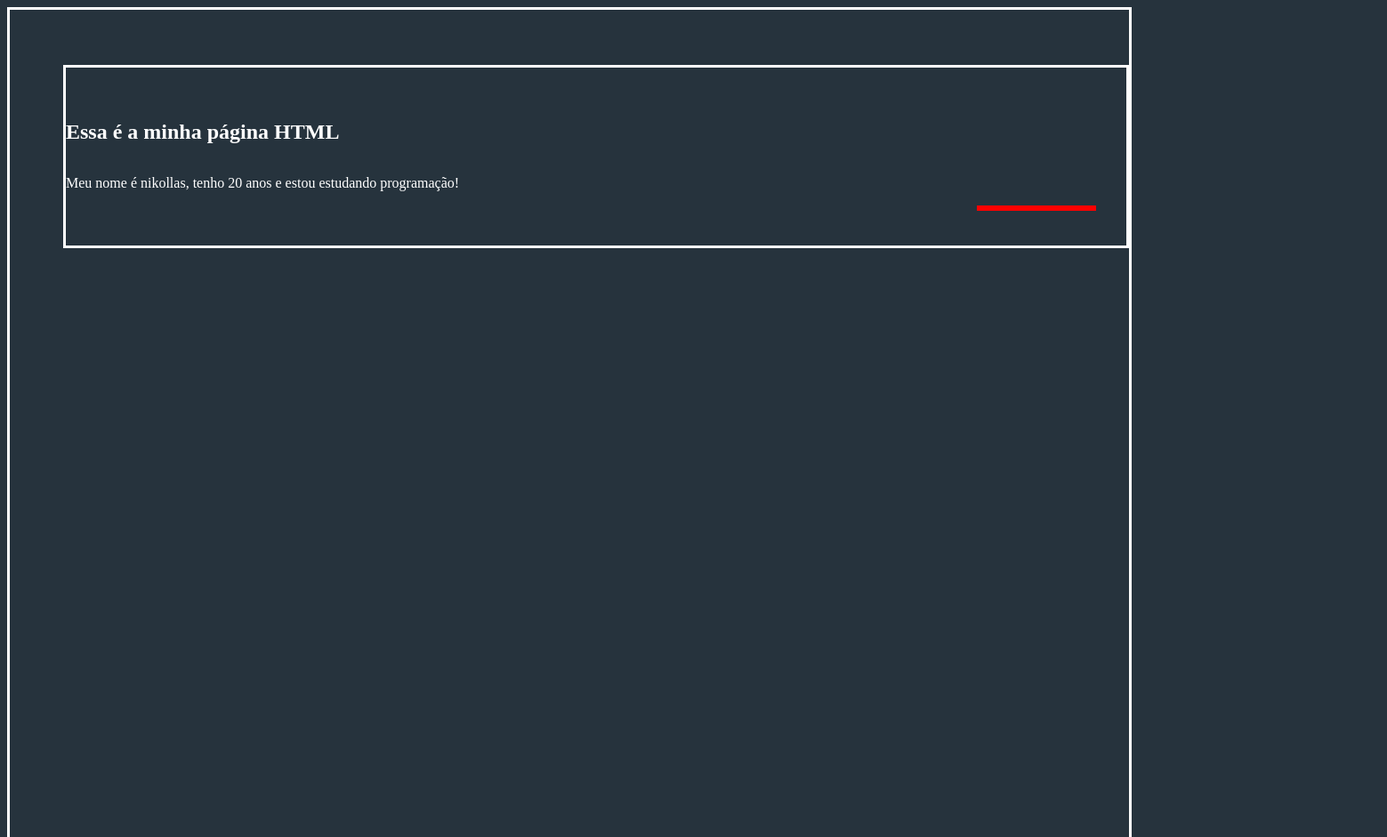
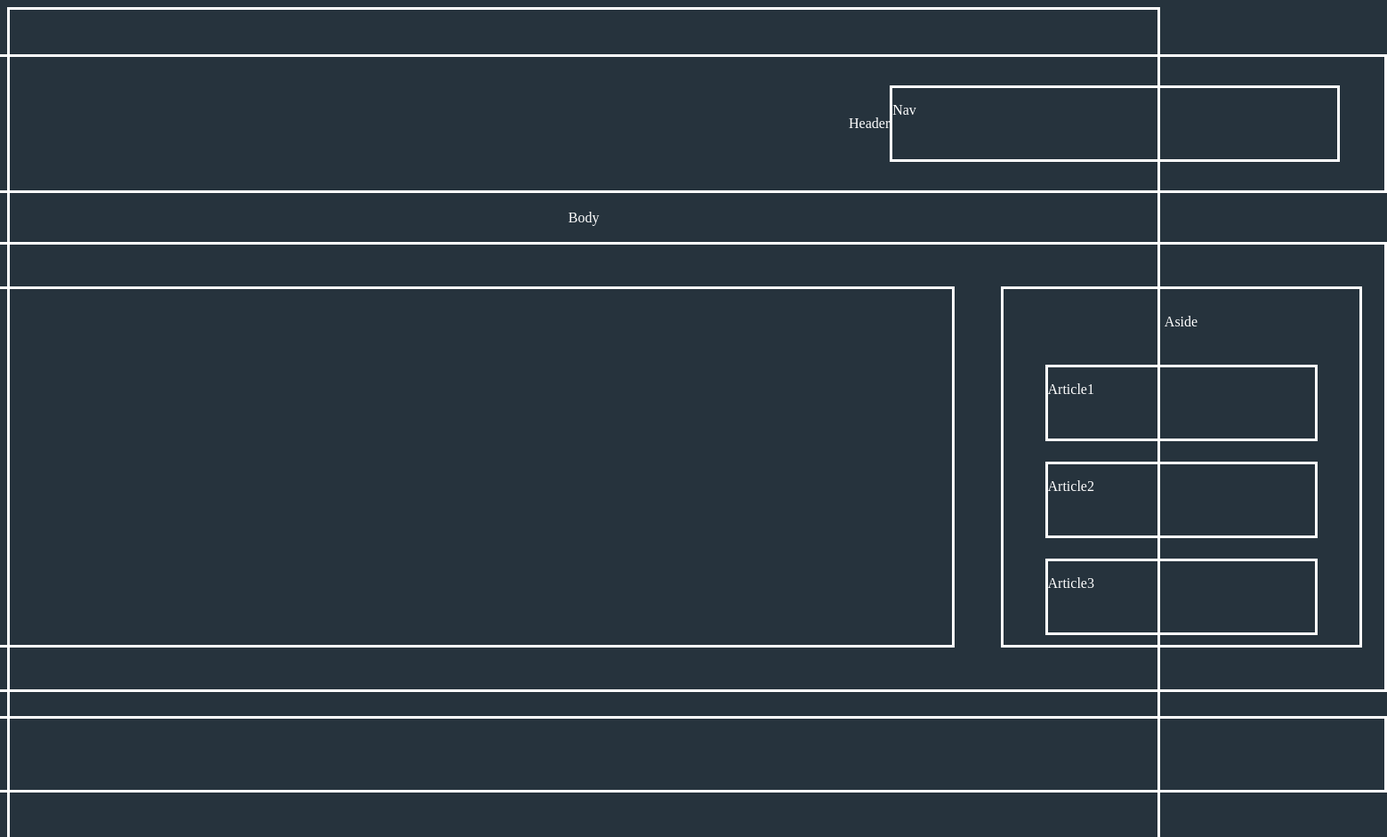
Before and after one commit to nikollas-dh/Aula_HTML, a plain HTML site: page index.html in a window 1280 px wide. Shown: the top 941 px of the page at 89% size, 1559 px wide, since content can reach past the window. Drawn offline with Linux system fonts and the light colour scheme.

Commit message:
Semântica finalizada

```diff
--- a/css/style.css
+++ b/css/style.css
@@ -1,34 +1,74 @@
+
 body{
-    background-color:#26333D;
-    color: white;
-    width: 200;
-    height: 930px;
-    border: white;
+    width: 93vw;
+    height: 830px;
+    background-color: #26333D;
+    color: #fff;
+    border: #fff;
     border-style: solid;
-    display:flex;
+    display: flex;
+    flex-direction: column;
+    justify-content: start;
+    padding: 50px;
+    align-items: center;
     justify-content: space-between;
+}
+header{
+    width: 1700px;
+    height:50px;
+    border:  #fff;
+    border-style: solid;
+    display: flex;
+    justify-content: end;
+    padding: 50px;
     align-items: center;
-    flex-direction: row;
+}
+nav{
+    width: 500px;
+        height: 80px;
+        border:  #fff;
+        border-style: solid;
 
 }
+main{
+    width: 1800px;
+        height: 500px;
+        border: #fff;
+        border-style: solid;
+        display: flex;
+        align-items: center;
+        justify-content: space-around;
 
-header{
-    width: 95vw;
-    height: 200px;
-    border: white;
-    border-style: solid;
-    display:flex;
-    justify-content: center;
-    align-items: flex-start;
-    flex-direction: column;
+}
+section{
+    width: 1100px;
+        height: 300px;
+        border:  #fff;
+        border-style: solid;
+        display: flex;
+        padding: 50px;
+}
+aside{
+        width: 400px;
+        height: 400px;
+        border:  #fff;
+        border-style: solid;
+        display: flex;
+        flex-direction: column;
+        align-items: center;
+        justify-content: space-around;
+}
+article{
+    width: 300px;
+        height: 80px;
+        border: #fff;
+        border-style: solid;
+}
+footer{
+    width: 1800px;
+        height: 80px;
+        border:  #fff;
+        border-style: solid;
+        margin-top: 2%;
 
-    margin-top: -600px;
-    margin-left: 60px;
 }
-nav{
-    width: 10vw;
-    height: 70;
-    border: red;
-    border-style: solid;
-    margin-left: 80vw;
-}
--- a/index.html
+++ b/index.html
@@ -1,4 +1,4 @@
-<!DOCTYPE html>
+<!-- <!DOCTYPE html>
 <html lang="pt-BR">
 <head>
     <meta charset="UTF-8">
@@ -24,4 +24,39 @@
 
 </body>
 <footer><footer>
+</html> -->
+
+<!DOCTYPE html>
+<html lang="en">
+<head>
+    <meta charset="UTF-8">
+    <meta name="viewport" content="width=device-width, initial-scale=1.0">
+    <link rel="icon" href="./imagens/gatinho.jpg">
+    <link rel="stylesheet" href="./css/style.css">
+  <title>Conhecendo o HTML</title>
+    <header>
+<p>Header</p>
+    <nav>
+        <p>Nav</p>
+    </nav>
+</header>
+
+<body>
+    <p>Body</p>
+<main> <p>Main</p>
+    <section> <p>Section</p></section>
+
+    <aside> <p>Aside</p>
+
+        <article> <p>Article1</p></article>
+        <article><p>Article2</p></article>
+        <article><p>Article3</p></article>
+
+    </aside>
+</main>
+
+<footer><p>Footer</p></footer>
+</body>
+
+
 </html>
```
